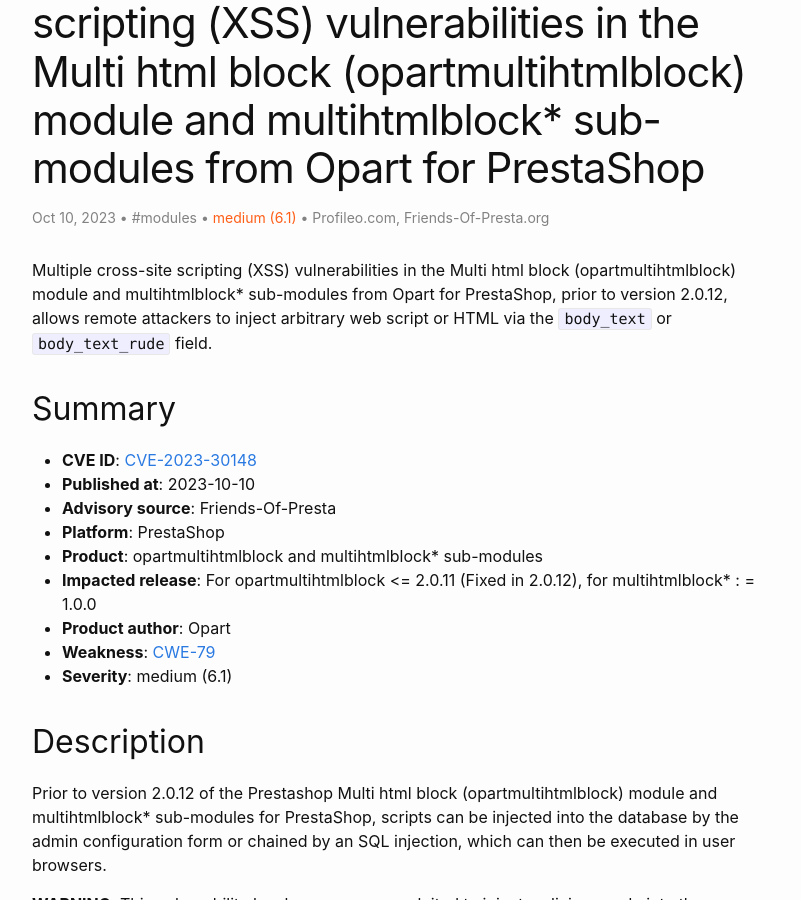
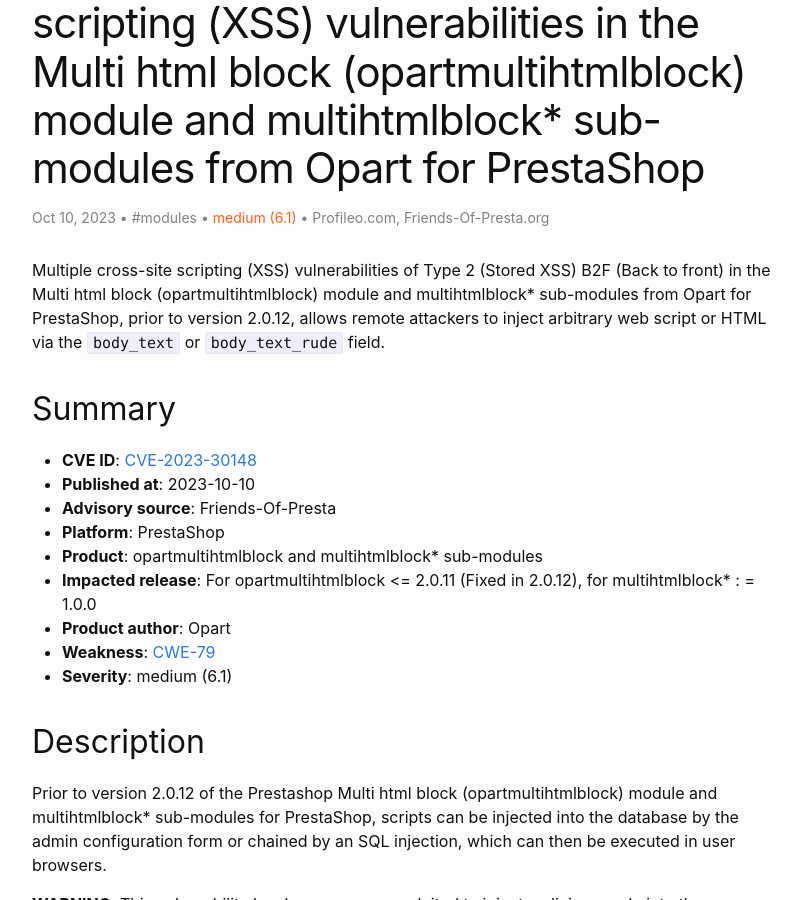
Before and after one commit to friends-of-presta/security-advisories, a Jekyll site: the page built from _posts/2023-10-10-opartmultihtmlblock.md, in a window 1280 px wide and 900 px high, scrolled down 653 px. Shown: the whole window, without its empty margins (238-1039 px from the left). Built offline with Jekyll 4.4.1, drawn with Linux system fonts in a browser that asks for light colours.

Commit message:
Update 2023-10-10-opartmultihtmlblock.md

```diff
--- a/_posts/2023-10-10-opartmultihtmlblock.md
+++ b/_posts/2023-10-10-opartmultihtmlblock.md
@@ -9,7 +9,7 @@ meta: "CVE,PrestaShop,opartmultihtmlblock,multihtmlblock"
 severity: "medium (6.1)"
 ---
 
-Multiple cross-site scripting (XSS) vulnerabilities in the Multi html block (opartmultihtmlblock) module and multihtmlblock* sub-modules from Opart for PrestaShop, prior to version 2.0.12, allows remote attackers to inject arbitrary web script or HTML via the `body_text` or `body_text_rude` field.
+Multiple cross-site scripting (XSS) vulnerabilities of Type 2 (Stored XSS) B2F (Back to front) in the Multi html block (opartmultihtmlblock) module and multihtmlblock* sub-modules from Opart for PrestaShop, prior to version 2.0.12, allows remote attackers to inject arbitrary web script or HTML via the `body_text` or `body_text_rude` field.
 
 ## Summary
 
```
